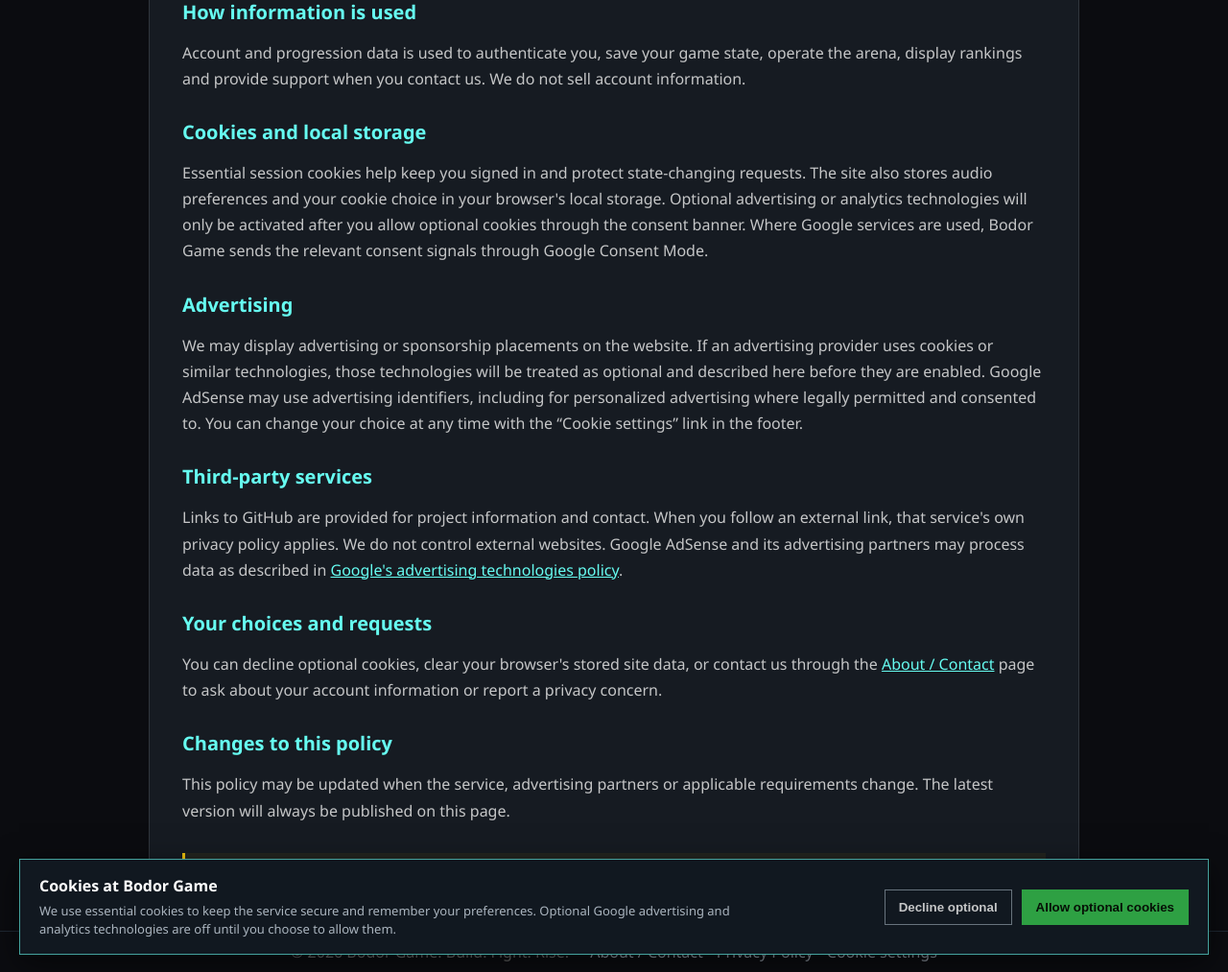
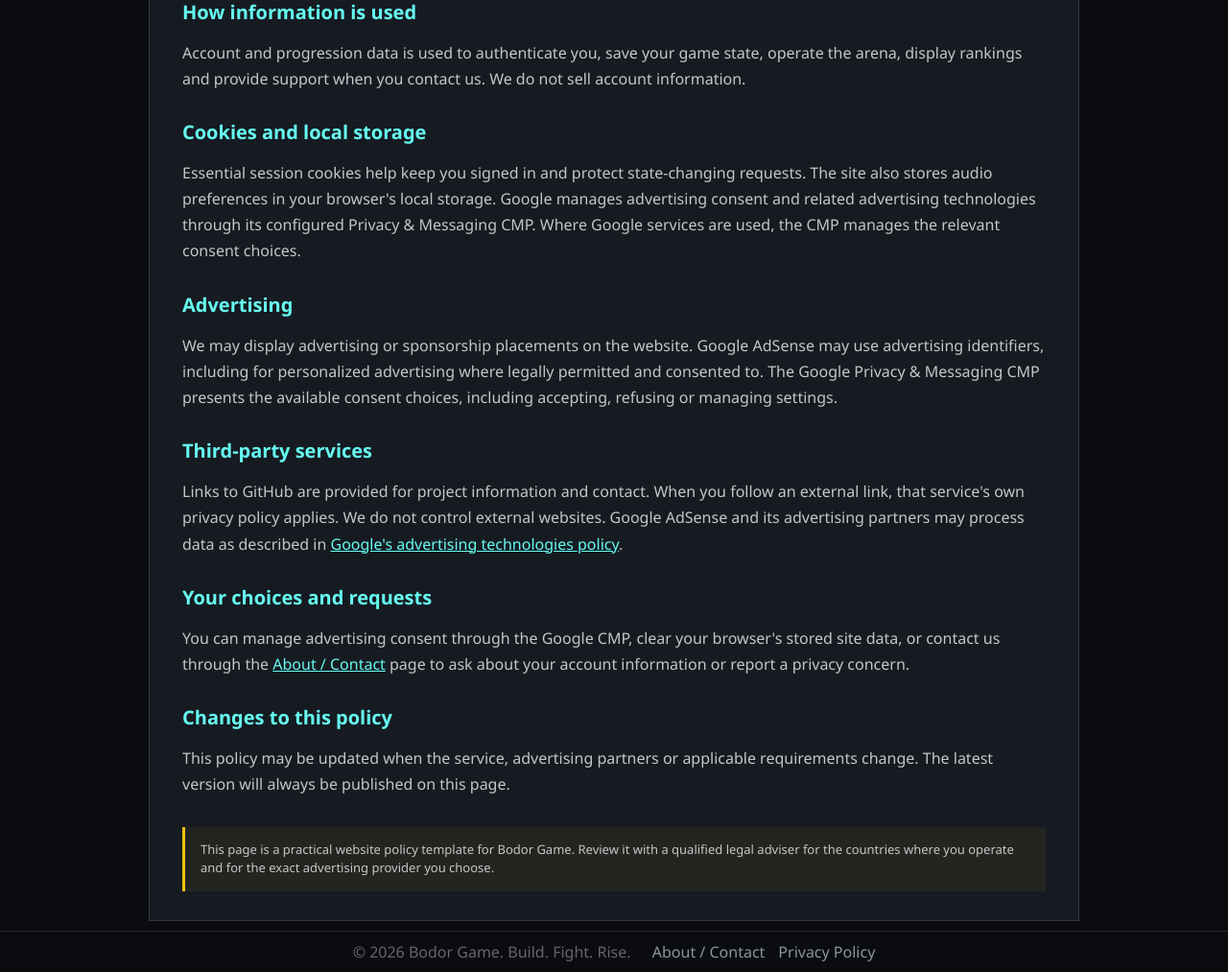
Before and after one commit to Szarazkoro/NeonCore, a Flask app: page /privacy in a window 1280 px wide. Shown: the part 544-1557 px from the top of the page at 96% size. Run offline with Flask 3, Linux system fonts and the light colour scheme.

Commit message:
Google CMP

```diff
--- a/static/css/style.css
+++ b/static/css/style.css
@@ -76,28 +76,6 @@
 footer a:hover, .footer-link-button:hover { color: #66fcf1; }
 .footer-links { display: inline-flex; gap: 14px; margin-left: 18px; }
 .footer-link-button { background: none; border: 0; cursor: pointer; font: inherit; padding: 0; }
-
-.cookie-consent {
-    position: fixed;
-    z-index: 50;
-    left: 20px;
-    right: 20px;
-    bottom: 18px;
-    display: flex;
-    align-items: center;
-    justify-content: space-between;
-    gap: 24px;
-    padding: 16px 20px;
-    background: #111820;
-    border: 1px solid #45a29e;
-    box-shadow: 0 8px 30px rgba(0, 0, 0, 0.55);
-}
-.cookie-consent[hidden] { display: none; }
-.cookie-consent strong { color: #fff; }
-.cookie-consent p { max-width: 720px; margin: 6px 0 0; color: #aab4be; font-size: 13px; line-height: 1.45; }
-.cookie-actions { display: flex; gap: 10px; flex-shrink: 0; }
-.cookie-button { padding: 10px 14px; border: 1px solid #2ea043; background: #2ea043; color: #061006; cursor: pointer; font-weight: bold; }
-.cookie-button-secondary { border-color: #68737d; background: transparent; color: #c5c6c7; }
 
 .info-page, .legal-page { width: 100%; max-width: 900px; margin: 0 auto; }
 .container:has(.info-page), .container:has(.legal-page) { justify-content: flex-start; overflow-y: auto; }
@@ -412,9 +390,6 @@
     .action-panel { flex-wrap: wrap; gap: 12px; }
     .action-panel > div { min-width: min(210px, 100%) !important; }
     .footer-links { display: flex; flex-wrap: wrap; justify-content: center; margin: 8px 0 0; }
-    .cookie-consent { left: 10px; right: 10px; bottom: 10px; flex-direction: column; align-items: stretch; gap: 12px; }
-    .cookie-actions { justify-content: stretch; }
-    .cookie-button { flex: 1; }
     .info-grid { grid-template-columns: 1fr; }
     .legal-page { padding: 22px 18px; }
 }
--- a/static/js/cookie-consent.js
+++ /dev/null
@@ -1,67 +0,0 @@
-(() => {
-    const storageKey = 'bodorGameCookieConsent';
-    const banner = document.getElementById('cookieConsent');
-    const acceptButton = document.getElementById('cookieAccept');
-    const declineButton = document.getElementById('cookieDecline');
-    const settingsButton = document.getElementById('cookieSettingsButton');
-
-    if (!banner) return;
-
-    function readConsent() {
-        try {
-            return JSON.parse(localStorage.getItem(storageKey) || 'null');
-        } catch (error) {
-            return null;
-        }
-    }
-
-    function setConsent(optionalCookies) {
-        const consent = {
-            necessary: true,
-            optional: optionalCookies,
-            updatedAt: new Date().toISOString()
-        };
-        localStorage.setItem(storageKey, JSON.stringify(consent));
-        window.gtag('consent', 'update', {
-            ad_storage: optionalCookies ? 'granted' : 'denied',
-            analytics_storage: optionalCookies ? 'granted' : 'denied',
-            ad_user_data: optionalCookies ? 'granted' : 'denied',
-            ad_personalization: optionalCookies ? 'granted' : 'denied'
-        });
-        if (optionalCookies) loadGoogleAdsense();
-        banner.hidden = true;
-        window.dispatchEvent(new CustomEvent('bodor:cookie-consent', { detail: consent }));
-    }
-
-    function loadGoogleAdsense() {
-        const clientId = window.BODOR_GOOGLE_ADSENSE_CLIENT_ID;
-        if (!clientId || document.querySelector('script[data-bodor-adsense]')) return;
-
-        const script = document.createElement('script');
-        script.async = true;
-        script.crossOrigin = 'anonymous';
-        script.dataset.bodorAdsense = 'true';
-        script.src = `https://pagead2.googlesyndication.com/pagead/js/adsbygoogle.js?client=${encodeURIComponent(clientId)}`;
-        document.head.appendChild(script);
-    }
-
-    acceptButton.addEventListener('click', () => setConsent(true));
-    declineButton.addEventListener('click', () => setConsent(false));
-    settingsButton.addEventListener('click', () => {
-        banner.hidden = false;
-        banner.scrollIntoView({ behavior: 'smooth', block: 'nearest' });
-    });
-
-    const existingConsent = readConsent();
-    if (existingConsent && existingConsent.optional === true) {
-        window.gtag('consent', 'update', {
-            ad_storage: 'granted',
-            analytics_storage: 'granted',
-            ad_user_data: 'granted',
-            ad_personalization: 'granted'
-        });
-        loadGoogleAdsense();
-    } else if (!existingConsent) {
-        banner.hidden = false;
-    }
-})();
--- a/templates/base.html
+++ b/templates/base.html
@@ -7,18 +7,9 @@
     <link rel="stylesheet" href="{{ url_for('static', filename='css/style.css') }}">
     <meta name="csrf-token" content="{{ csrf_token() }}">
     <meta name="google-adsense-account" content="ca-pub-7544688152746875">
-    <script>
-        window.dataLayer = window.dataLayer || [];
-        window.gtag = window.gtag || function () { window.dataLayer.push(arguments); };
-        window.gtag('consent', 'default', {
-            ad_storage: 'denied',
-            analytics_storage: 'denied',
-            ad_user_data: 'denied',
-            ad_personalization: 'denied',
-            wait_for_update: 500
-        });
-        window.BODOR_GOOGLE_ADSENSE_CLIENT_ID = {{ config.get('GOOGLE_ADSENSE_CLIENT_ID', '')|tojson }};
-    </script>
+    {% if config.get('GOOGLE_ADSENSE_CLIENT_ID') %}
+        <script async src="https://pagead2.googlesyndication.com/pagead/js/adsbygoogle.js?client={{ config.get('GOOGLE_ADSENSE_CLIENT_ID')|urlencode }}" crossorigin="anonymous"></script>
+    {% endif %}
     <script>
         (() => {
             const csrfToken = document.querySelector('meta[name="csrf-token"]').content;
@@ -74,23 +65,10 @@
         <span class="footer-links">
             <a href="{{ url_for('about') }}">About / Contact</a>
             <a href="{{ url_for('privacy') }}">Privacy Policy</a>
-            <button id="cookieSettingsButton" class="footer-link-button" type="button">Cookie settings</button>
         </span>
     </footer>
 
-    <section id="cookieConsent" class="cookie-consent" role="dialog" aria-label="Cookie consent" hidden>
-        <div>
-            <strong>Cookies at Bodor Game</strong>
-            <p>We use essential cookies to keep the service secure and remember your preferences. Optional Google advertising and analytics technologies are off until you choose to allow them.</p>
-        </div>
-        <div class="cookie-actions">
-            <button id="cookieDecline" class="cookie-button cookie-button-secondary" type="button">Decline optional</button>
-            <button id="cookieAccept" class="cookie-button" type="button">Allow optional cookies</button>
-        </div>
-    </section>
-
     <script src="{{ url_for('static', filename='js/audio-system.js') }}"></script>
     <script src="{{ url_for('static', filename='js/bg-music.js') }}"></script>
-    <script src="{{ url_for('static', filename='js/cookie-consent.js') }}"></script>
 </body>
 </html>
--- a/templates/privacy.html
+++ b/templates/privacy.html
@@ -17,16 +17,16 @@
     <p>Account and progression data is used to authenticate you, save your game state, operate the arena, display rankings and provide support when you contact us. We do not sell account information.</p>
 
     <h2>Cookies and local storage</h2>
-    <p>Essential session cookies help keep you signed in and protect state-changing requests. The site also stores audio preferences and your cookie choice in your browser's local storage. Optional advertising or analytics technologies will only be activated after you allow optional cookies through the consent banner. Where Google services are used, Bodor Game sends the relevant consent signals through Google Consent Mode.</p>
+    <p>Essential session cookies help keep you signed in and protect state-changing requests. The site also stores audio preferences in your browser's local storage. Google manages advertising consent and related advertising technologies through its configured Privacy &amp; Messaging CMP. Where Google services are used, the CMP manages the relevant consent choices.</p>
 
     <h2>Advertising</h2>
-    <p>We may display advertising or sponsorship placements on the website. If an advertising provider uses cookies or similar technologies, those technologies will be treated as optional and described here before they are enabled. Google AdSense may use advertising identifiers, including for personalized advertising where legally permitted and consented to. You can change your choice at any time with the “Cookie settings” link in the footer.</p>
+    <p>We may display advertising or sponsorship placements on the website. Google AdSense may use advertising identifiers, including for personalized advertising where legally permitted and consented to. The Google Privacy &amp; Messaging CMP presents the available consent choices, including accepting, refusing or managing settings.</p>
 
     <h2>Third-party services</h2>
     <p>Links to GitHub are provided for project information and contact. When you follow an external link, that service's own privacy policy applies. We do not control external websites. Google AdSense and its advertising partners may process data as described in <a href="https://policies.google.com/technologies/ads?hl=en" target="_blank" rel="noopener noreferrer">Google's advertising technologies policy</a>.</p>
 
     <h2>Your choices and requests</h2>
-    <p>You can decline optional cookies, clear your browser's stored site data, or contact us through the <a href="{{ url_for('about') }}">About / Contact</a> page to ask about your account information or report a privacy concern.</p>
+    <p>You can manage advertising consent through the Google CMP, clear your browser's stored site data, or contact us through the <a href="{{ url_for('about') }}">About / Contact</a> page to ask about your account information or report a privacy concern.</p>
 
     <h2>Changes to this policy</h2>
     <p>This policy may be updated when the service, advertising partners or applicable requirements change. The latest version will always be published on this page.</p>
```
